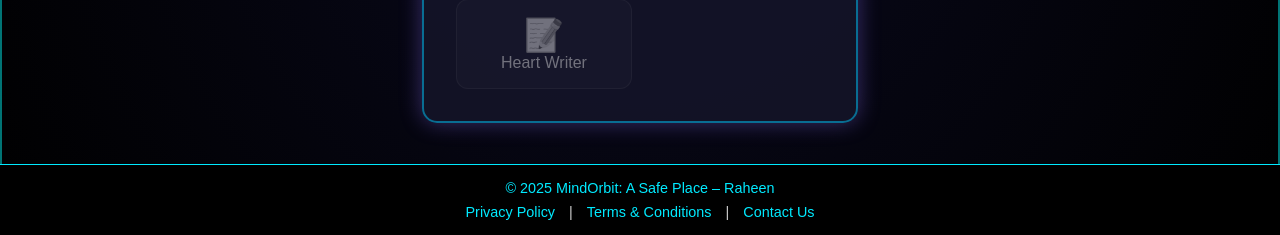
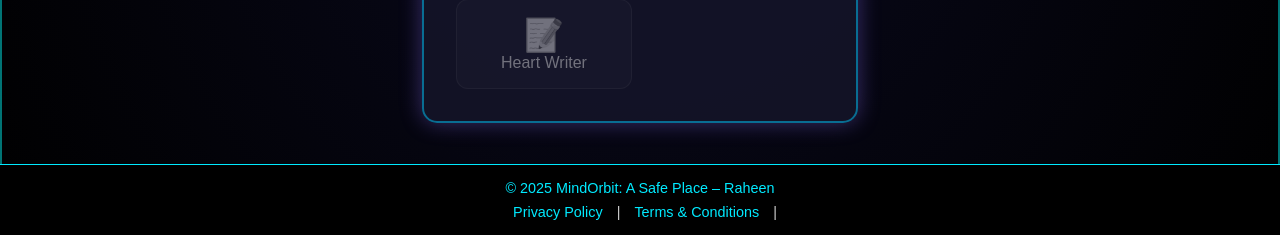
Before and after one commit to webstudios98-glitch/mindorbit, a Flask app: page /badges in a window 1280 px wide. Shown: the part 565-800 px from the top of the page. Run offline with Flask 3, Linux system fonts and the light colour scheme.

Commit message:
Update badges.html

```diff
--- a/templates/badges.html
+++ b/templates/badges.html
@@ -71,9 +71,8 @@
 <footer style="width: 100%; text-align: center; padding: 15px 0; background: #000; border-top: 1px solid #00eaff;">
     <p style="color: #00eaff; margin: 0 0 8px;">© 2025 MindOrbit: A Safe Place – Raheen</p>
 
-    <a href="/privacy.html" style="color: #00eaff; margin: 0 10px; text-decoration: none;">Privacy Policy</a> |
-    <a href="/terms.html" style="color: #00eaff; margin: 0 10px; text-decoration: none;">Terms & Conditions</a> |
-    <a href="/contact.html" style="color: #00eaff; margin: 0 10px; text-decoration: none;">Contact Us</a>
+    <a href="/privacy" style="color: #00eaff; margin: 0 10px; text-decoration: none;">Privacy Policy</a> |
+    <a href="/terms" style="color: #00eaff; margin: 0 10px; text-decoration: none;">Terms & Conditions</a> |
 </footer>
 
 
```
